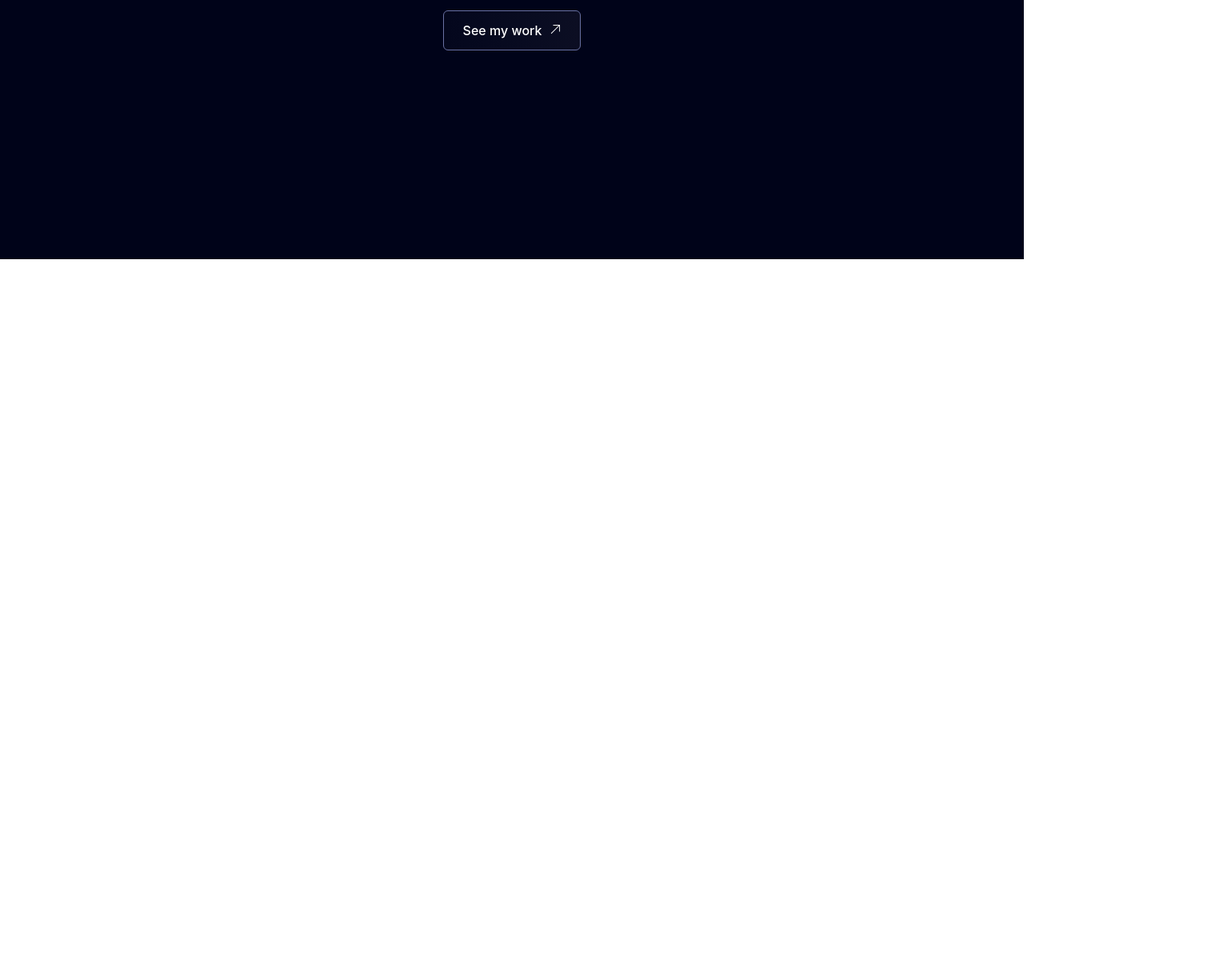
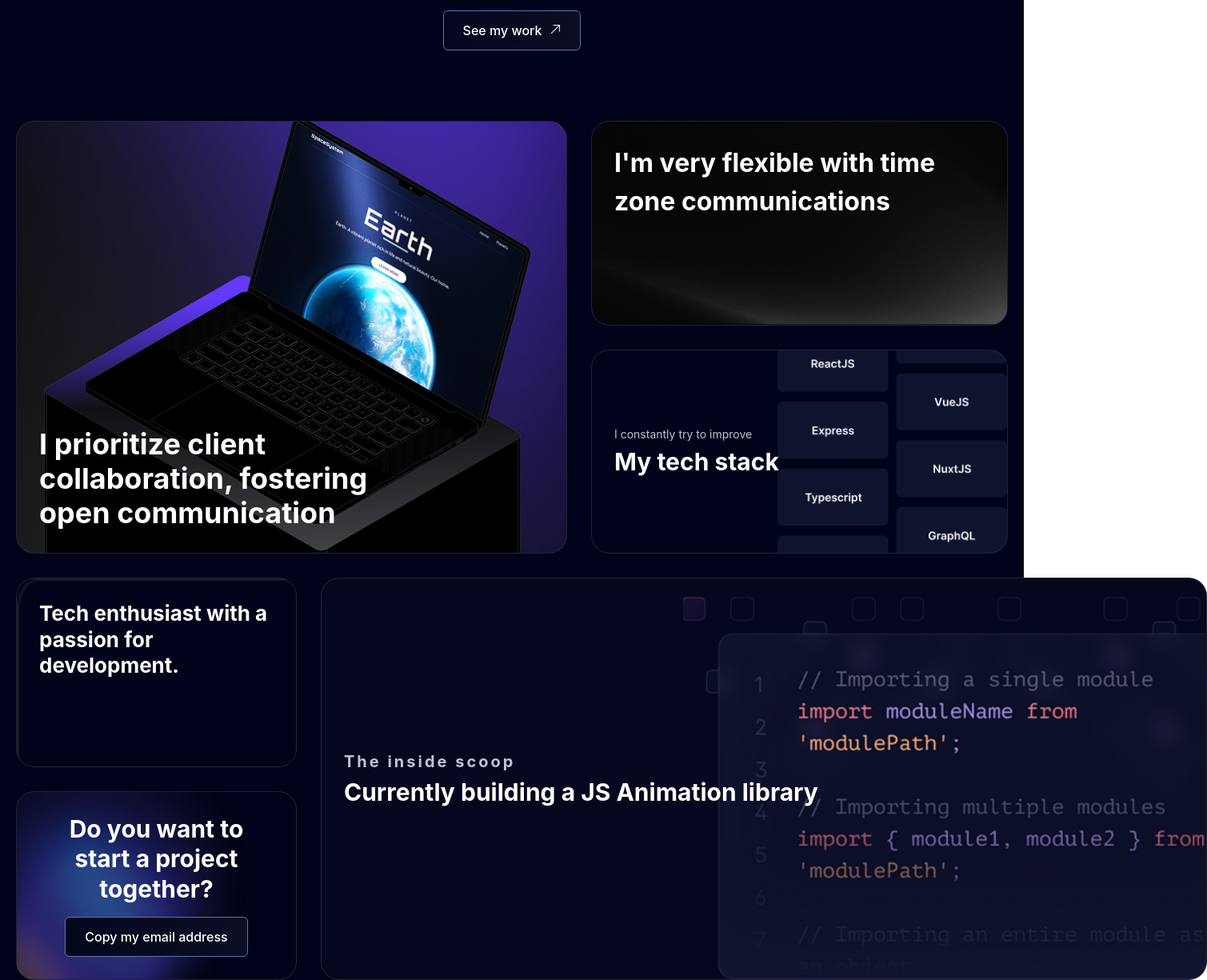
Before and after one commit to Abdelhassibbenmansour/Spotlight-Portfolio, a React (Vite) app: page / in a window 1280 px wide. Shown: the part 476-1701 px from the top of the page at 80% size, 1509 px wide, since content can reach past the window. Before the commit the page ends 800 px from the top, so only its background shows below. Built offline with nearby package versions, Linux system fonts and the light colour scheme.

Commit message:
Finish The Presentation Section

```diff
--- a/src/App.jsx
+++ b/src/App.jsx
@@ -1,9 +1,11 @@
 import Header from "./sections/Header";
+import Presentation from "./sections/Presentation";
 
 const App = () => {
   return (
-    <div className="min-h-screen text-inter bg-bg text-white max-md:px-2 max-md:py-2">
+    <div className="min-h-screen text-inter bg-bg text-white max-md:px-4 max-md:py-2">
       <Header />
+      <Presentation />
     </div>
   )
 }
--- a/src/sections/Presentation.jsx
+++ b/src/sections/Presentation.jsx
@@ -1,5 +1,58 @@
+import GridCard06 from "../Img/GridCard06.png";
+
 const Presentation = () => {
-  return <section>Presentation</section>;
+  return (
+    <section>
+      <div className="mx-auto flex max-w-[1240px] flex-col gap-4 md:gap-5 lg:gap-[30px] mt-14">
+        <div className="grid grid-cols-1 gap-4 md:grid-cols-[689fr_521fr] md:gap-5 lg:gap-[30px]">
+          <div className="relative bg-[url(./img/GridCard01.png)] bg-no-repeat bg-cover bg-center flex min-h-[320px] items-end overflow-hidden rounded-[23px] border border-[#363749]/60 bg-gradient-to-br from-[#04071d] to-[#0c0e23] p-5 lg:p-7 md:min-h-0 md:aspect-[689/541]">
+            <h2 className="text-[32px] leading-[1.2] font-bold lg:text-4xl">
+              I prioritize client <br />collaboration, fostering <br/> open communication
+            </h2>
+          </div>
+          <div className="grid grid-rows-[1fr_1fr] gap-4 md:gap-5 lg:gap-[30px]">
+            <div className="relative bg-[url(./img/GridCard02.png)] bg-no-repeat bg-cover bg-center flex min-h-[180px] flex-col justify-start overflow-hidden rounded-[23px] border border-[#363749]/60 bg-gradient-to-br from-[#04071d] to-[#0c0e23] p-5 lg:p-7 md:min-h-0">
+              <h2 className="text-[32px] font-bold  lg:text-[32px]">
+                I'm very flexible with time zone communications
+              </h2>
+            </div>
+            <div className="relative bg-[url(./img/GridCard03.png)] bg-no-repeat bg-contain bg-right flex min-h-[180px] flex-col justify-center overflow-hidden rounded-[23px] border border-[#363749]/60 bg-gradient-to-br from-[#04071d] to-[#0c0e23] p-5 lg:p-7 md:min-h-0">
+              <p className="mb-1.5 text-base md:text-sm text-[#c1c2d3]">I constantly try to improve</p>
+              <h2 className="text-3xl md:text-xl font-bold leading-tight lg:text-3xl">My tech stack</h2>
+            </div>
+          </div>
+        </div>
+        <div className="grid grid-cols-1 gap-4 md:grid-cols-[351fr_859fr] md:gap-5 lg:gap-[30px]">
+          <div className="grid grid-rows-[1fr_1fr] gap-4 md:gap-5 lg:gap-[30px]">
+            <div className="relative bg-[url(./img/GridCard04.png)] bg-no-repeat bg-cover flex min-h-[180px] flex-col justify-start overflow-hidden rounded-[23px] border border-[#363749]/60 bg-gradient-to-br from-[#04071d] to-[#0c0e23] p-5 lg:p-7 md:min-h-0">
+              <h2 className="text-3xl md:text-lg font-bold leading-tight lg:text-[26px]">
+                Tech enthusiast with a passion for development.
+              </h2>
+            </div>
+            <div className="relative bg-[url(./img/GridCard05.png)] bg-no-repeat bg-cover flex min-h-[180px] flex-col justify-center text-center items-center overflow-hidden rounded-[23px] border border-[#363749]/60 bg-gradient-to-br from-[#04071d] to-[#0c0e23] p-5 lg:p-7 md:min-h-0">
+              <h2 className="text-3xl font-bold md:text-lg leading-tight lg:text-[30px]">
+                Do you want to start a project together?
+              </h2>
+              <button type="button" className="flex items-center justify-center w-fit px-6 py-2 md:py-3 bg-gradient-to-r from-[#04071D] to-[#0C0E23] text-white text-base font-medium rounded-md border border-[#6971A2] hover:opacity-80 transition-opacity duration-300 mt-2 md:mt-4">
+                Copy my email address
+              </button>
+            </div>
+          </div>
+          <div className="relative flex min-h-[320px] h-full flex-col justify-center overflow-hidden rounded-[23px] border border-[#363749]/60 bg-[#04071d] p-5 lg:p-7 md:min-h-0 md:aspect-[859/390]">
+            <img src={GridCard06} alt=""
+              className="pointer-events-none absolute right-0 top-0 h-full w-auto max-w-none translate-x-50 translate-y-0 md:translate-x-0 md:h-full md:object-contain"
+            />
+            <div className="relative z-10">
+              <p className="mb-1.5 text-xl tracking-[3px] text-[#c1c2d3] md:font-bold">The inside scoop</p>
+              <h2 className="text-4xl font-bold leading-tight lg:text-3xl">
+                Currently building a JS Animation library
+              </h2>
+            </div>
+          </div>
+        </div>
+      </div>
+    </section>
+  )
 };
 
 export default Presentation;
```
Also changed, not shown: src/Img/GridCard04.png.
